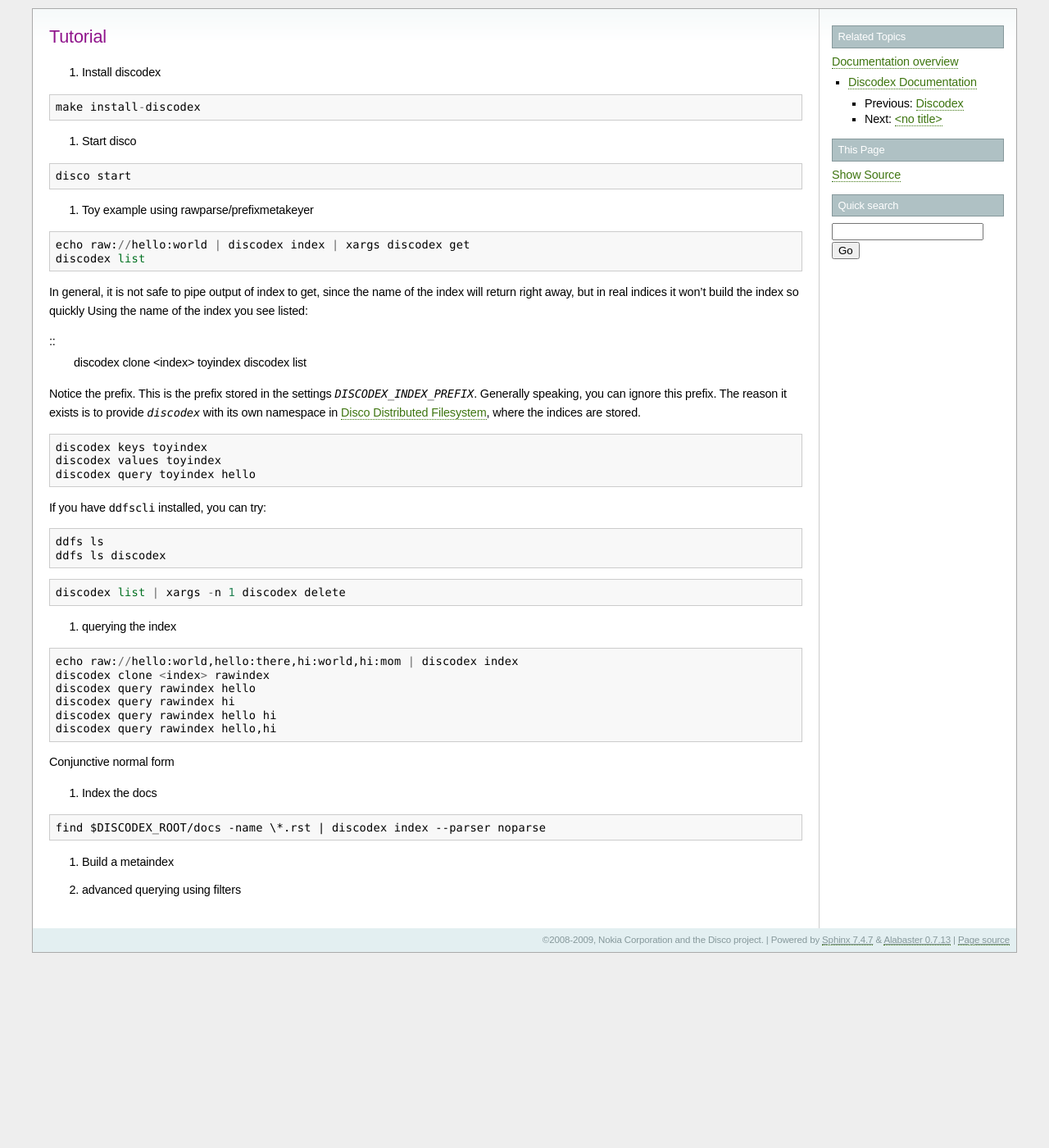
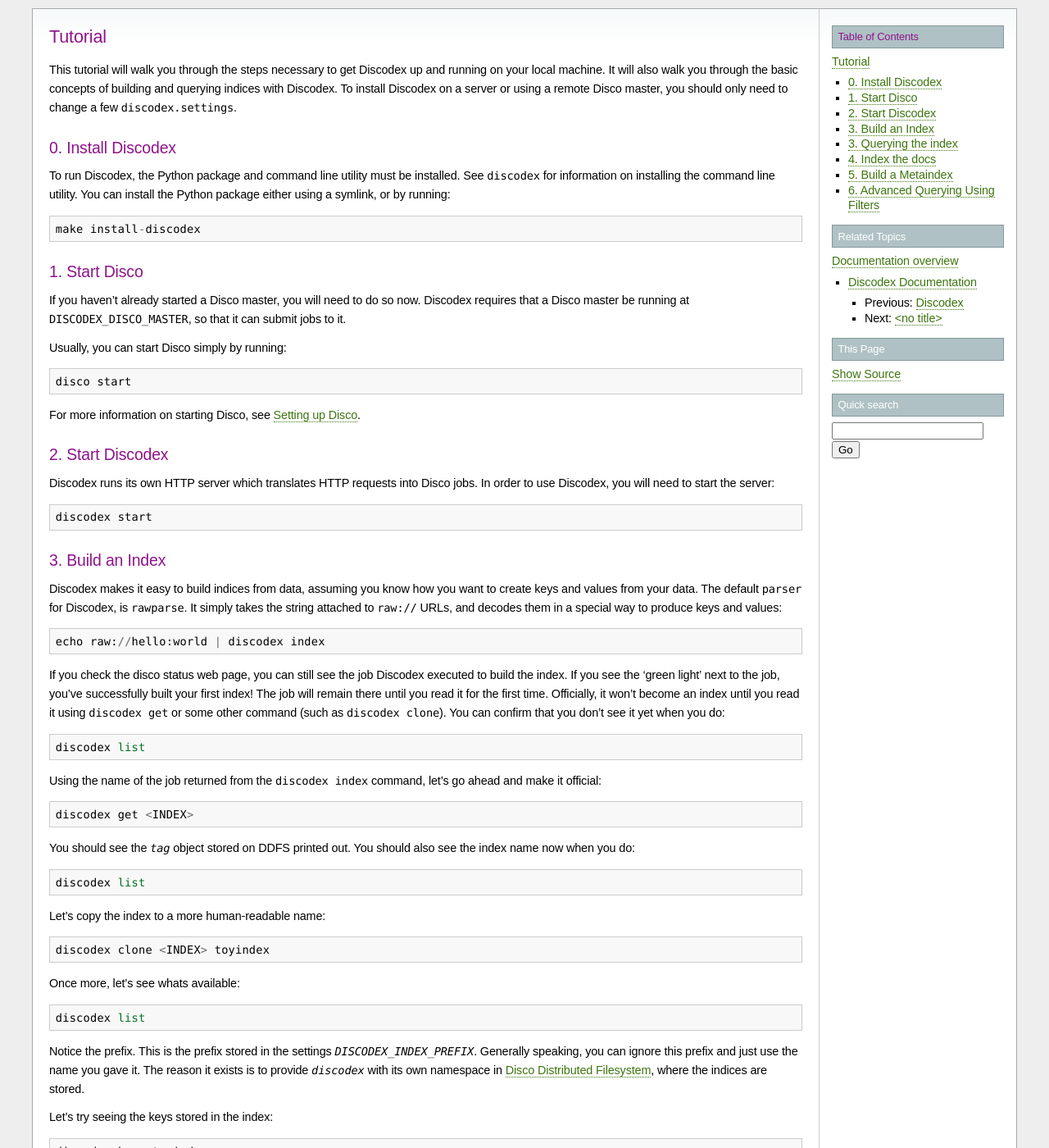
Before and after one commit to discoproject/disco, a Sphinx documentation site: the page built from doc/contrib/discodex/tutorial.rst, in a window 1280 px wide and 1400 px high. Shown: the whole window at 82% size. Built offline with Sphinx 7.4.7, drawn with Linux system fonts in a browser that asks for light colours; some of the changed text lies outside the part shown.

Commit message:
added the discodex tutorial and supporting docs

```diff
--- a/doc/contrib/discodb/discodb.rst
+++ b/doc/contrib/discodb/discodb.rst
@@ -8,8 +8,7 @@
 of key-value pairs without consuming gigabytes of memory.
 
 In addition to basic key-value mappings, discodb supports evaluation of
-Boolean queries expressed in `Conjunctive Normal Form
-<http://en.wikipedia.org/wiki/Conjunctive_normal_form>`_ (see :class:`discodb.Q`
+Boolean queries expressed in :term:`Conjunctive Normal Form` (see :class:`discodb.Q`
 below). All queries are evaluated lazily using iterators, so you can handle
 gigabytes of data in Python with ease.
 
--- a/doc/contrib/discodex/api/discodex/mapreduce/index.rst
+++ b/doc/contrib/discodex/api/discodex/mapreduce/index.rst
@@ -1,11 +1,5 @@
 :mod:`discodex.mapreduce` --  mapreduce jobs and utilities
 ==========================================================
-
-.. toctree::
-   :glob:
-   :hidden:
-
-   *
 
 .. automodule:: discodex.mapreduce
    :members:
--- a/doc/contrib/discodex/tutorial.rst
+++ b/doc/contrib/discodex/tutorial.rst
@@ -1,73 +1,189 @@
 Tutorial
 ========
 
-#. Install discodex
+This tutorial will walk you through the steps necessary to get Discodex
+up and running on your local machine.
+It will also walk you through the basic concepts of building and querying
+indices with Discodex.
+To install Discodex on a server or using a remote Disco master, you should
+only need to change a few :mod:`discodex.settings`.
 
-::
+0. Install Discodex
+-------------------
+
+To run Discodex, the Python package and command line utility must be installed.
+See :mod:`discodex <discodexcli>` for information on installing the command line utility.
+You can install the Python package either using a symlink, or by running::
 
         make install-discodex
 
-#. Start disco
+1. Start Disco
+--------------
 
-::
+If you haven't already started a Disco master, you will need to do so now.
+Discodex requires that a Disco master be running at ``DISCODEX_DISCO_MASTER``,
+so that it can submit jobs to it.
+
+Usually, you can start Disco simply by running::
 
         disco start
 
-#. Toy example using rawparse/prefixmetakeyer
+For more information on starting Disco, see :ref:`setup`.
 
-::
+2. Start Discodex
+-----------------
 
-        echo raw://hello:world | discodex index | xargs discodex get
+Discodex runs its own HTTP server which translates HTTP requests into
+Disco jobs.
+In order to use Discodex, you will need to start the server::
+
+         discodex start
+
+3. Build an Index
+-----------------
+
+Discodex makes it easy to build indices from data, assuming you know how you
+want to create keys and values from your data.
+The default :mod:`parser <discodex.mapreduce.parsers>` for Discodex,
+is ``rawparse``.
+It simply takes the string attached to ``raw://`` URLs, and decodes them in
+a special way to produce keys and values::
+
+        echo raw://hello:world | discodex index
+
+If you check the disco status web page, you can still see the job Discodex
+executed to build the index.
+If you see the 'green light' next to the job, you've successfully built
+your first index!
+The job will remain there until you read it for the first time.
+Officially, it won't become an index until you read it using
+``discodex get`` or some other command (such as ``discodex clone``).
+You can confirm that you don't see it yet when you do::
+
         discodex list
 
-In general, it is not safe to pipe output of index to get, since the name of the index will return right away, but in real indices it won't build the index so quickly
-Using the name of the index you see listed:
+Using the name of the job returned from the ``discodex index`` command,
+let's go ahead and make it official::
 
-::
-        discodex clone <index> toyindex
+        discodex get <INDEX>
+
+You should see the `tag` object stored on DDFS printed out.
+You should also see the index name now when you do::
+
+        discodex list
+
+Let's copy the index to a more human-readable name::
+
+        discodex clone <INDEX> toyindex
+
+Once more, let's see whats available::
+
         discodex list
 
 Notice the prefix.
 This is the prefix stored in the settings `DISCODEX_INDEX_PREFIX`.
-Generally speaking, you can ignore this prefix.
+Generally speaking, you can ignore this prefix and just use the name you gave it.
 The reason it exists is to provide `discodex` with its own namespace in :ref:`ddfs`, where the indices are stored.
 
-::
+Let's try seeing the keys stored in the index::
 
         discodex keys toyindex
+
+And the values::
+
         discodex values toyindex
+
+Let's also try querying it::
+
         discodex query toyindex hello
 
-If you have :mod:`ddfscli` installed, you can try::
+If you have :mod:`ddfs <ddfscli>` installed, you can try::
 
-   ddfs ls
-   ddfs ls discodex
+        ddfs ls
+        ddfs ls discodex
 
-::
+Notice how the indices are just tags stored on DDFS.
+
+Now that we've created our first index and queried it, let's clean up our mess::
 
         discodex list | xargs -n 1 discodex delete
 
-#. querying the index
+You could have also done::
 
-::
+        ddfs ls discodex: | xargs ddfs rm
+
+.. warning:: Be careful, these commands will delete all your indices!
+
+3. Querying the index
+---------------------
+
+Let's build a slightly more complicated index and try querying it::
 
         echo raw://hello:world,hello:there,hi:world,hi:mom | discodex index
         discodex clone <index> rawindex
+
+Go ahead and try the following queries::
+
         discodex query rawindex hello
         discodex query rawindex hi
         discodex query rawindex hello hi
         discodex query rawindex hello,hi
 
-Conjunctive normal form
+Discodex queries the underlying :mod:`discodb` objects using
+:term:`conjunctive normal form`.
+In queries from the command line, you can use spaces to separate clauses,
+and commas to separate literals.
 
+4. Index the docs
+-----------------
 
-#. Index the docs
+Let's try indexing some real files now.
+We can use the Disco documentation::
 
-::
+        find $DISCO_HOME/doc -name \*.rst | discodex index --parser wordparse
 
-        find $DISCODEX_ROOT/docs -name \*.rst | discodex index --parser noparse
+.. note:: Any text files will work, just make sure to pass absolute paths.
 
-#. Build a metaindex
+Let's name the index::
 
+        discodex clone <INDEX> words
 
-#. advanced querying using filters
+If you indexed the docs as above,
+you can now see which files contain the word ``discodex``::
+
+        discodex query words discodex
+
+We can also see which files contain the words ``discodex`` *and* ``build``::
+
+        discodex query words discodex build
+
+Congratulations, you've built a basic search engine!
+
+5. Build a Metaindex
+--------------------
+
+A :term:`metaindex` is an index built on top of the keys of another index.
+The easiest way to understand what it does is probably just to build one.
+As an example, let's build a metaindex of our ``words`` index to
+make our documentation search engine slightly more robust::
+
+        discodex metaindex --metakeyer prefixkeyer words
+        discodex clone <METAINDEX> metawords
+
+Using the ``prefixkeyer``, we mapped all possible prefixes of all of the keys
+in our index to the keys themselves, and stored them in the metaindex,
+along with the original index.
+Now if we query our metaindex,
+we can see not only the files which contain the exact words we are querying,
+but any files which contain words *starting* with our query words::
+
+        discodex query metawords discodex build
+
+Hopefully at this point, you can imagine writing
+:mod:`discodex.mapreduce.metakeyers`, that allow you to query your data in
+all kinds of interesting ways.
+
+6. Advanced Querying Using Filters
+----------------------------------
+
+.. todo:: query filters not covered yet
--- a/doc/index.rst
+++ b/doc/index.rst
@@ -34,7 +34,7 @@
 .. toctree::
    :maxdepth: 1
 
-   contrib/discodex/index
+   Discodex -- Distributed Indexing System <contrib/discodex/index>
    contrib/discodb/discodb
 
 References
```
Also changed, not shown: doc/glossary.rst (+7 -0 lines), 6 other files.
